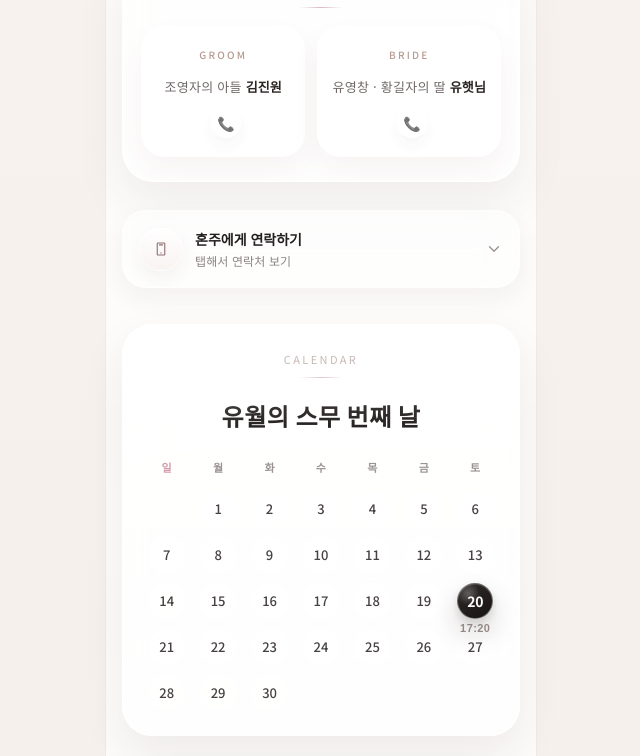
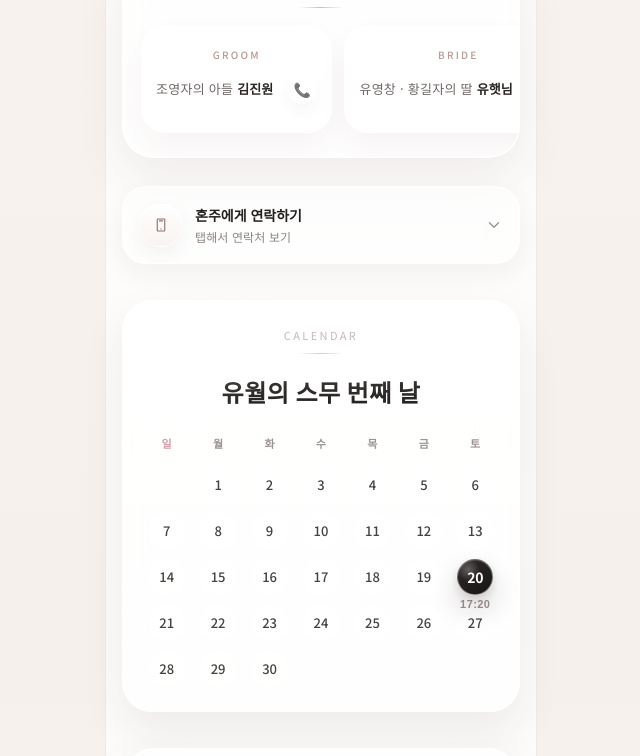
Before and after one commit to yuhatnim/wedding-invite, a plain HTML site: page index.html in a window 1280 px wide. Shown: the part 1760-2516 px from the top of the page, without its empty margins (319-959 px from the left). Drawn offline with nearby package versions, Linux system fonts and the light colour scheme; animation ran at ten frames a second; a web font is replaced by a local one.

Commit message:
Update index.html

```diff
--- a/index.html
+++ b/index.html
@@ -2236,6 +2236,7 @@
   <div class="family-box">
     <div class="family-label">GROOM</div>
     <div class="family-parent family-parent-single">
+  <div class="name-call">
     <span class="name-line">
       조영자의 아들&nbsp;<strong>김진원</strong>
     </span>
@@ -2243,10 +2244,13 @@
     <a class="call-link inline" href="tel:01063444119" aria-label="신랑에게 전화하기">📞</a>
   </div>
 </div>
+  </div>
 
   <div class="family-box">
   <div class="family-label">BRIDE</div>
+
   <div class="family-parent family-parent-single">
+    <div class="name-call">
       <span class="name-line">
         유영창 · 황길자의 딸&nbsp;<strong>유햇님</strong>
       </span>
```
Lines whose indentation alone changed are shown as unchanged.
